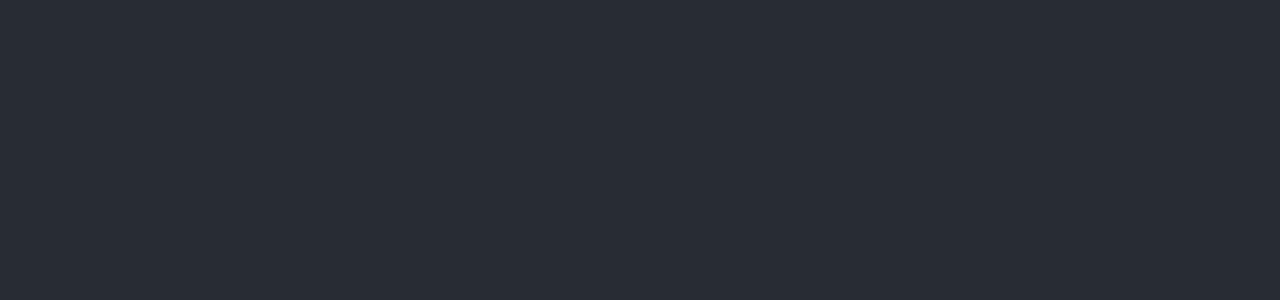
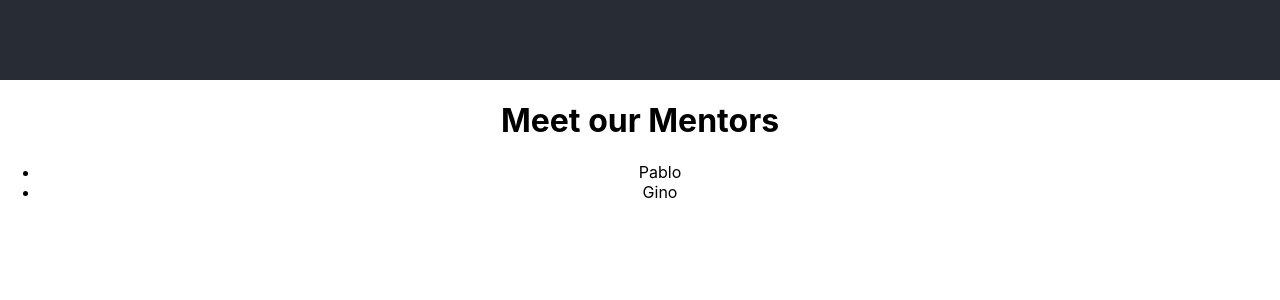
Before and after one commit to kshitijavis/hackillinois-mentors-app, a React (Create React App) app: page / in a window 1280 px wide. Shown: the top 300 px of the page. Built offline with nearby package versions, Linux system fonts and the light colour scheme.

Commit message:
Create list of mentor names with hardcoded data

```diff
--- a/src/App.css
+++ b/src/App.css
@@ -15,7 +15,7 @@
 
 .App-header {
   background-color: #282c34;
-  min-height: 100vh;
+  min-height: 10vh;
   display: flex;
   flex-direction: column;
   align-items: center;
--- a/src/App.js
+++ b/src/App.js
@@ -1,10 +1,12 @@
 import './App.css';
+import MentorsList from './components/mentors-list';
 
 function App() {
   return (
     <div className="App">
       <header className="App-header">
       </header>
+      <MentorsList></MentorsList>
     </div>
   );
 }
--- /dev/null
+++ b/src/components/mentors-list.js
@@ -0,0 +1,33 @@
+import { useState, useEffect } from 'react';
+
+function MentorsList() {
+    const fixedMentorData = [
+        {
+           "description":"Pablo is a computer scientist working as a lead software engineer at MindYourRights, where he's co-authoring a disruptive, common platform for global music rights management. He's passionate about computer programming, cycling, and coffee. He's been an active open source contributor for at least 15 years, writing mostly in Python, Go, and JavaScript. For the last few years, he found himself in love with Elixir and Rust. He's very excited to return to HackIllinois as a mentor for the 4th consecutive year!",
+           "firstName":"Pablo",
+           "lastName":"Aguiar",
+           "profile":"https://hackillinois-upload.s3.amazonaws.com/photos/mentors/pablo_aguiar.png"
+        },
+        {
+           "description":"Gino Corrales is a developer team lead for Caterpillar Inc. in the Cybersecurity Division. Gino was always passionate for mobile wearables, security and software development technologies. Prior to joining Caterpillar, Gino was a mobile developer for State Farm at the University of Illinois Research Park and was responsible for leading a group of interns for almost two years. Gino earned a Computer Science degree from Illinois State University and realized studies of Systems Engineering back at his hometown's university - Universidad Catolica de Santa Maria - in Arequipa, Peru.",
+           "firstName":"Gino",
+           "lastName":"Corrales",
+           "profile":"https://hackillinois-upload.s3.amazonaws.com/photos/mentors/gino_corrales.jpg"
+        },
+    ]
+
+    const [mentors, setMentors] = useState(fixedMentorData)
+
+    const mentorBios = mentors.map((mentor) =>
+        <li>{mentor.firstName}</li>
+    );
+
+    return (
+        <div>
+            <h1>Meet our Mentors</h1>
+            <ul>{mentorBios}</ul>
+        </div>
+    )
+}
+
+export default MentorsList;
```
Also changed, not shown: 1 other file (tests, documents, lock files or other folders).
